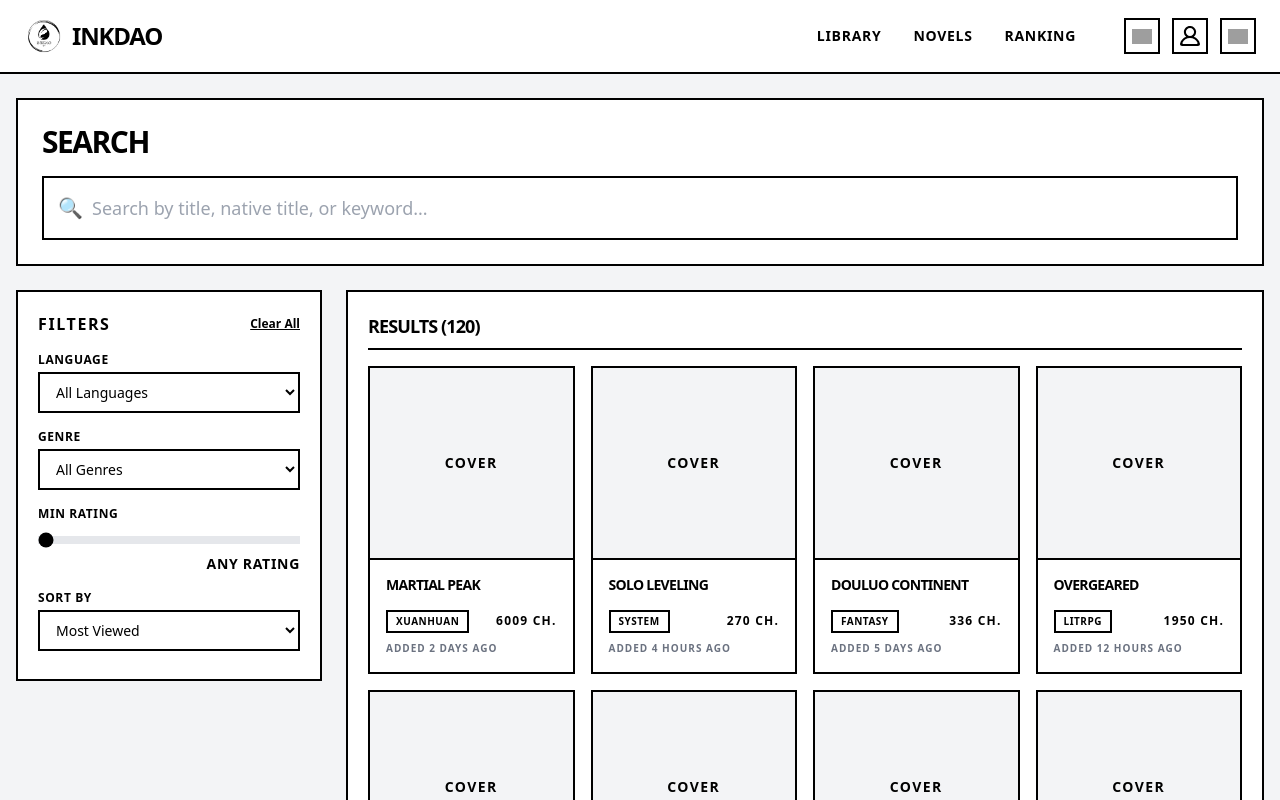
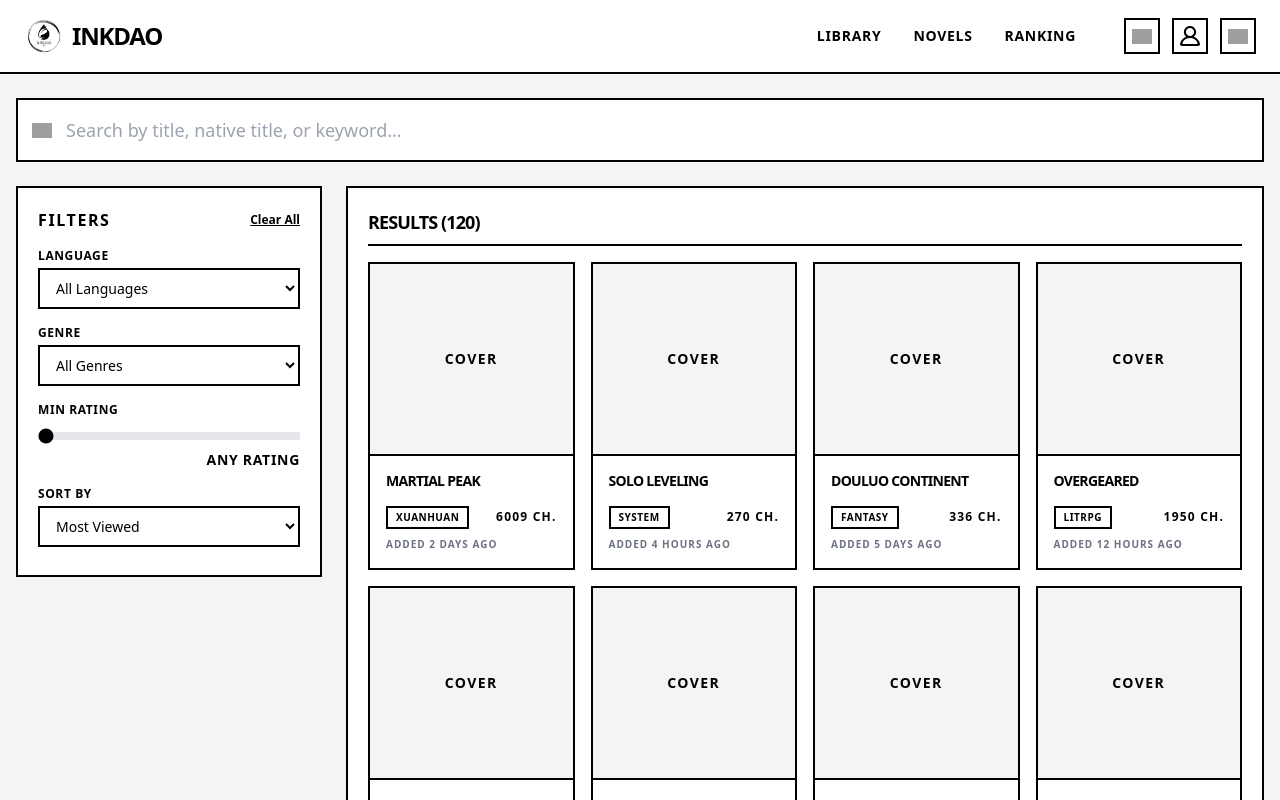
Before and after one commit to IanRexDolaogon/InkDao_FrontEnd, a Vue app: page /search in a window 1280 px wide. Shown: the top 800 px of the page. Built offline with nearby package versions, Linux system fonts and the light colour scheme; grey boxes are pictures that could not be loaded.

Commit message:
search_logo

```diff
--- a/src/views/Search.vue
+++ b/src/views/Search.vue
@@ -58,18 +58,17 @@
 <template>
   <main class="max-w-7xl mx-auto px-4 mt-6 space-y-6 pb-10 font-sans">
 
-    <div class="bg-white p-6 border-2 border-black">
-      <h1 class="text-3xl font-bold text-black mb-4 uppercase tracking-tighter">Search</h1>
+    <div class="relative">
+      <div class="absolute inset-y-0 left-0 flex items-center pl-4">
+        <img src="../assets/search_icon.svg" alt="Search" class="h-5 w-5 object-contain" />
+      </div>
 
-      <div class="relative">
-        <span class="absolute inset-y-0 left-0 flex items-center pl-4 text-black text-xl">🔍</span>
-        <input
-          v-model="searchQuery"
-          type="text"
-          placeholder="Search by title, native title, or keyword..."
-          class="w-full bg-white border-2 border-black text-black px-12 py-4 focus:outline-none focus:ring-2 focus:ring-black text-lg placeholder-gray-400"
-        />
-      </div>
+      <input
+        v-model="searchQuery"
+        type="text"
+        placeholder="Search by title, native title, or keyword..."
+        class="w-full bg-white border-2 border-black text-black pl-12 pr-4 py-4 focus:outline-none focus:ring-2 focus:ring-black text-lg placeholder-gray-400"
+      />
     </div>
 
     <div class="flex flex-col lg:flex-row gap-6">
```
